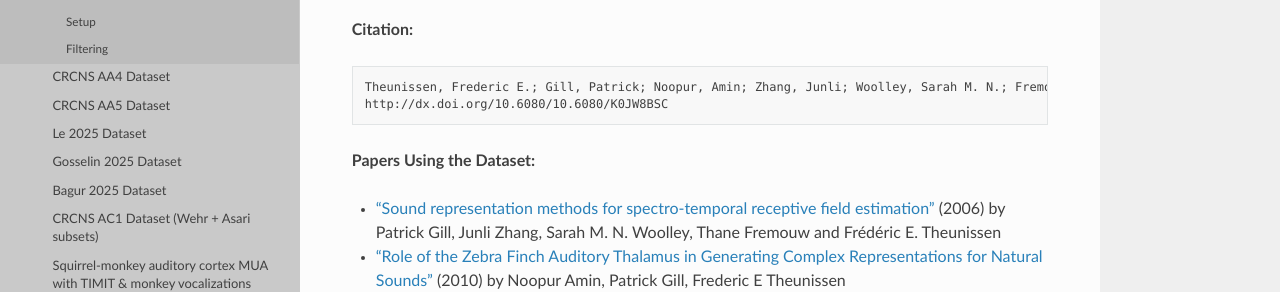
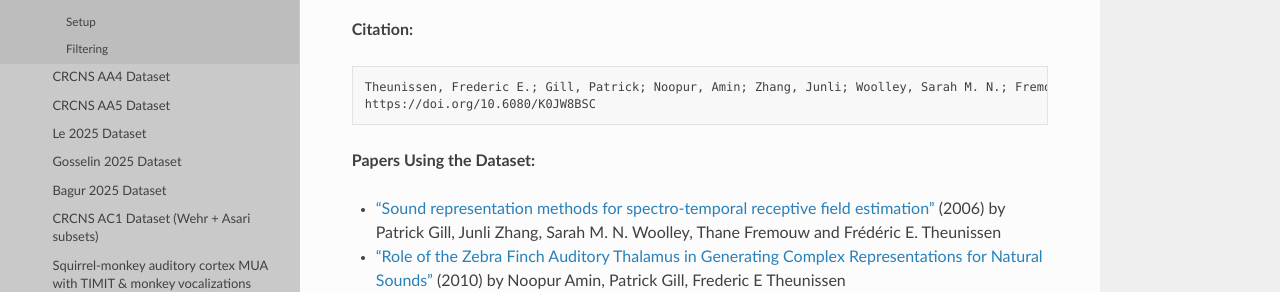
Before and after one commit to urancon/deepSTRF, a Sphinx documentation site: the page built from docs/_source/md/README_CRCNS_AA2.md, in a window 1280 px wide and 900 px high. Shown: the part 190-482 px from the top of the window. Built offline with Sphinx 7.4.7 and the Read the Docs theme 3.1.0, drawn with Linux system fonts in a browser that asks for light colours; pages that are not in the unit, such as notebooks, are missing from menus; part of the change alters nothing that is shown.

Commit message:
fix(docs): AA2 dataset DOI
The citation carried the double prefix 10.6080/10.6080/ copied from the
CRCNS page, which does not resolve. 10.6080/K0JW8BSC does.

Co-Authored-By: Claude Opus 5.5 <noreply@anthropic.com>

````diff
--- a/docs/_source/md/README_CRCNS_AA2.md
+++ b/docs/_source/md/README_CRCNS_AA2.md
@@ -5,7 +5,7 @@
 **Citation:**
 ```text
 Theunissen, Frederic E.; Gill, Patrick; Noopur, Amin; Zhang, Junli; Woolley, Sarah M. N.; Fremouw, Thane (2011): Single-unit recordings from multiple auditory areas in male zebra finches. CRCNS.org.
-http://dx.doi.org/10.6080/10.6080/K0JW8BSC
+https://doi.org/10.6080/K0JW8BSC
 ```
 
 **Papers Using the Dataset:**
````
